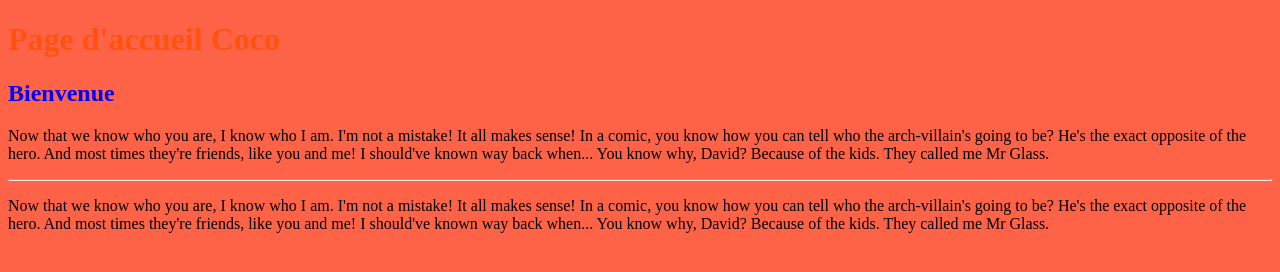
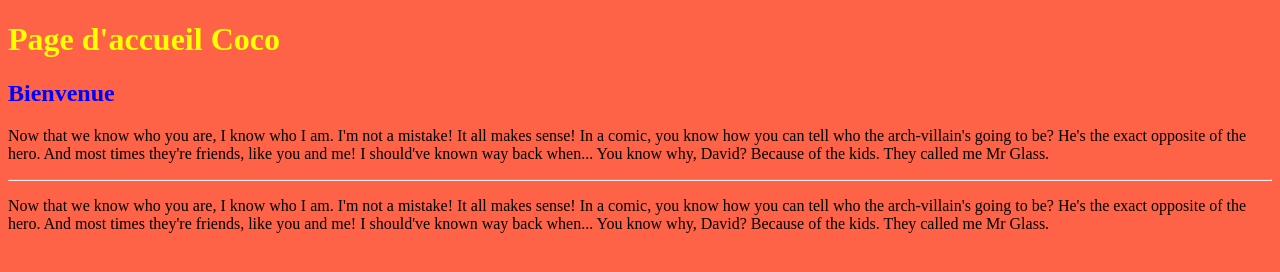
Before and after one commit to opacity0/coco, a plain HTML site: page index.html in a window 1280 px wide. Drawn offline with Linux system fonts and the light colour scheme.

Commit message:
changement couleur h1 en jaune

```diff
--- a/index.html
+++ b/index.html
@@ -7,7 +7,7 @@
 		background: tomato;
 	}
 	h1 {
-		color: #FF530D;
+		color: yellow;
 	}
 	h2 {
 		color: blue;
```
